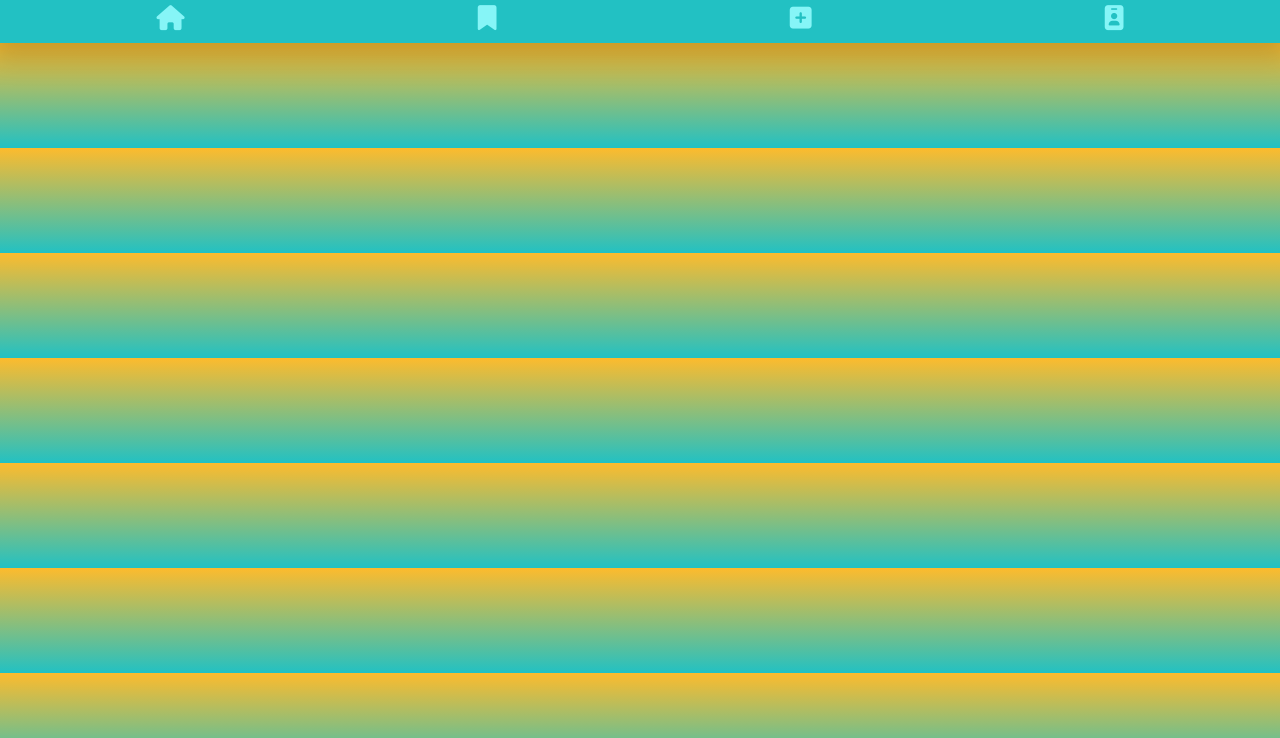
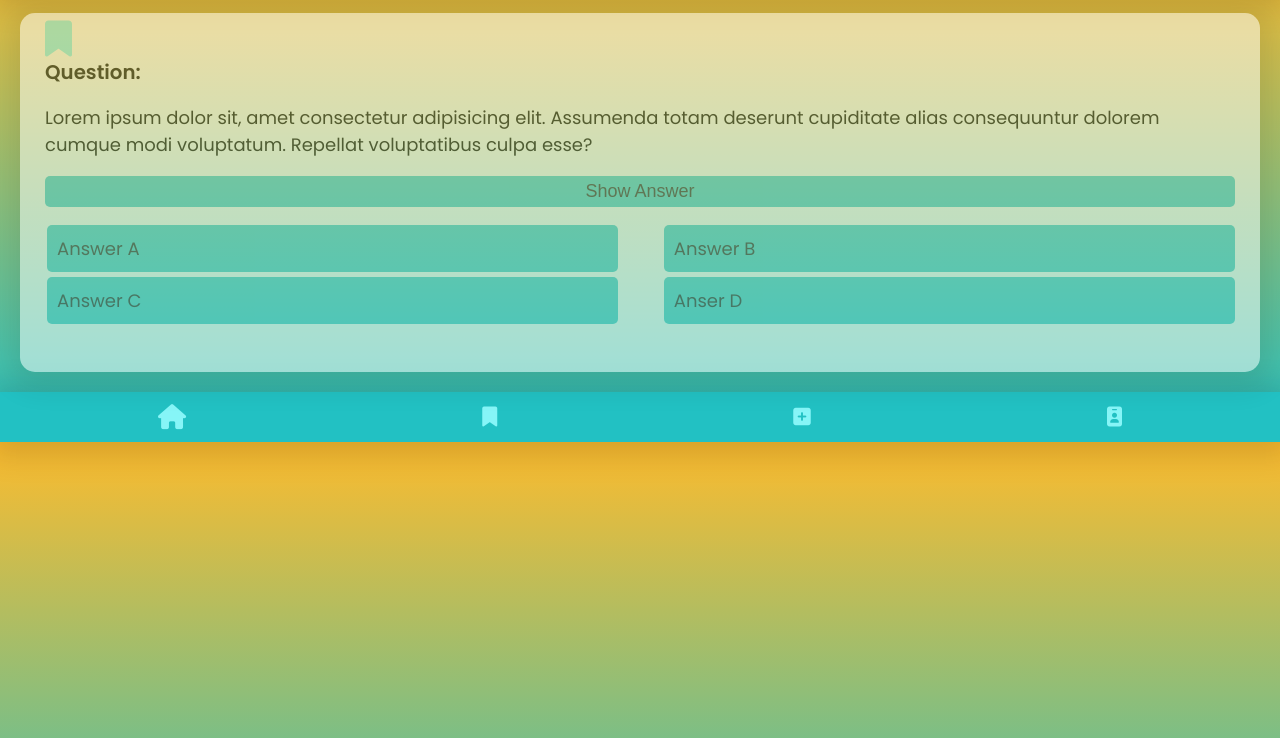
Before and after one commit to aseeba/quiz-app, a website: page index.html in a window 1280 px wide. Shown: the part 62-800 px from the top of the page. Drawn offline with Linux system fonts and the light colour scheme.

Commit message:
Not focused modififactions on several components - try to do better next time

```diff
--- a/components/_base.css
+++ b/components/_base.css
@@ -3,13 +3,13 @@
 }
 
 body {
-  background: rgb(34, 193, 195);
+  background: var(--aqua);
   background: linear-gradient(
     0deg,
     rgba(34, 193, 195, 1) 0%,
     rgba(253, 187, 45, 1) 100%
   );
-  font-family: sans-serif;
+  font-family: 'Poppins', sans-serif;
   font-size: 112.5%;
   line-height: 1.5;
   margin: 0;
--- a/components/_header.css
+++ b/components/_header.css
@@ -1,12 +1,12 @@
 .header {
   background-color: var(--yellow-orange);
-  box-shadow: 1px 4px 29px 10px rgba(26, 19, 5, 0.21);
-  -webkit-box-shadow: 1px 4px 29px 10px rgba(26, 19, 5, 0.21);
-  -moz-box-shadow: 1px 4px 29px 10px rgba(26, 19, 5, 0.21);
+  box-shadow: 1px 4px 29px 10px rgba(26, 19, 5, 0.15);
+  -webkit-box-shadow: 1px 4px 29px 10px rgba(26, 19, 5, 0.15);
+  -moz-box-shadow: 1px 4px 29px 10px rgba(26, 19, 5, 0.15);
 }
 
 .header__heading {
   margin: 0;
   text-align: center;
-  color: #fad687;
+  color: #fad991;
 }
--- a/components/_navigation.css
+++ b/components/_navigation.css
@@ -1,11 +1,9 @@
 .navigation {
   display: flex;
   justify-content: space-around;
-
-  /* align-self: center; */
-  background-color: #22c1c3;
-  box-shadow: 1px 4px 29px 10px rgba(4, 23, 24, 0.21);
-  -webkit-box-shadow: 1px 4px 29px 10px rgba(4, 23, 24, 0.21);
-  -moz-box-shadow: 1px 4px 29px 10px rgba(4, 23, 24, 0.21);
+  background-color: var(--aqua);
+  box-shadow: 1px 4px 29px 10px rgba(4, 23, 24, 0.15);
+  -webkit-box-shadow: 1px 4px 29px 10px rgba(4, 23, 24, 0.15);
+  -moz-box-shadow: 1px 4px 29px 10px rgba(4, 23, 24, 0.15);
   font-size: 20px;
 }
--- a/components/_quiz-card.css
+++ b/components/_quiz-card.css
@@ -1,3 +1,53 @@
 .quiz-card {
-  background-color: var();
+  border-radius: 15px;
+  padding: 25px;
+  margin: 20px;
+  display: grid;
+  grid-template-columns: 1fr;
+  gap: 20px;
 }
+
+.quiz-card__box {
+  background-color: white;
+  opacity: 0.5;
+  box-shadow: var(--box-shadow);
+}
+
+.quiz-card__heading {
+  font-size: 1.1em;
+}
+
+.quiz-card__bookmark--icon {
+  position: absolute;
+  height: 40px;
+  right: 10px;
+  top: -15px;
+}
+
+.quiz-card__btn {
+  background-color: var(--aqua);
+  border: none;
+  border-radius: 5px;
+  opacity: 0.8;
+  width: 100%;
+}
+
+.quiz-card__tag-list {
+  display: flex;
+  flex-wrap: wrap;
+  justify-content: space-between;
+  flex-wrap:
+  margin: 0 0 3px 0;
+  padding: 0;
+}
+
+.quiz-card__tag-list--item {
+  background-color: var(--aqua);
+  box-shadow: 2px 2px 6px var(--box-shadow);
+  list-style-type: none;
+  opacity: 0.8;
+  border-radius: 5px;
+  margin-left: 2px;
+  margin-bottom: 5px;
+  width: 48%;
+}
--- a/components/_utility.css
+++ b/components/_utility.css
@@ -1,3 +1,11 @@
+.p-5 {
+  padding: 5px;
+}
+
 .p-10 {
   padding: 10px;
 }
+
+.m-0 {
+  margin: 0;
+}
--- /dev/null
+++ b/components/_variables.css
@@ -0,0 +1,10 @@
+:root {
+  --aqua: #22c1c3;
+  --light-aqua: #86f5f7;
+  --aqua-darkgrey: #273030;
+  --yellow-orange: #fdbb2d;
+  --light-yellow: #fad991;
+  --yellow-darkgrey: #1b1a18;
+  --white-transparent: rgba(100, 100, 100, 0.5);
+  --box-shadow: 1px 4px 29px 10px rgba(26, 19, 5, 0.21);
+}
--- a/components/index.css
+++ b/components/index.css
@@ -1,7 +1,7 @@
-@import '_base.css';
-@import '_app-grid.css';
-@import '_header.css';
-@import '_navigation.css';
-@import '_utility.css';
-@import '_quiz-card.css';
-@import '_variables.css';
+@import './_base.css';
+@import './_app-grid.css';
+@import './_header.css';
+@import './_navigation.css';
+@import './_utility.css';
+@import './_quiz-card.css';
+@import './_variables.css';
--- a/components/variables.css
+++ /dev/null
@@ -1,8 +0,0 @@
-:root {
-  --aqua: #22c1c3;
-  --yellow-orange: #fdbb2d;
-  --aqua-darkgrey: #273030;
-  --yellow-darkgrey: #1b1a18;
-  --light-aqua: #86f5f7;
-  --white-transparent: rgba(100, 100, 100, 0.5);
-}
--- a/index.html
+++ b/index.html
@@ -5,6 +5,11 @@
     <meta name="viewport" content="width=device-width, initial-scale=1.0" />
     <title>QUIZ APP</title>
     <link rel="stylesheet" href="./components/index.css" />
+    <link rel="preconnect" href="https://fonts.gstatic.com" />
+    <link
+      href="https://fonts.googleapis.com/css2?family=Poppins:wght@300;400;600&display=swap"
+      rel="stylesheet"
+    />
     <script
       src="https://kit.fontawesome.com/87c9eac3be.js"
       crossorigin="anonymous"
@@ -16,30 +21,53 @@
     </section>
     <section class="content">
       <head></head>
-      <main></main>
+      <main>
+        <section class="quiz-card quiz-card__box">
+          <i
+            class="fas fa-bookmark fa-lg"
+            title="Bookmarks"
+            style="color: #86f5f7; font-size: 2em"
+          ></i>
+          <article class="quiz-card_text m-0">
+            <h2 class="quiz-card__heading m-0">Question:</h2>
+            <p>
+              Lorem ipsum dolor sit, amet consectetur adipisicing elit.
+              Assumenda totam deserunt cupiditate alias consequuntur dolorem
+              cumque modi voluptatum. Repellat voluptatibus culpa esse? &nbsp;
+            </p>
+            <button class="quiz-card__btn p-5">Show Answer</button>
+            <ul class="quiz-card__tag-list p-10">
+              <li class="quiz-card__tag-list--item p-10">Answer A</li>
+              <li class="quiz-card__tag-list--item p-10">Answer B</li>
+              <li class="quiz-card__tag-list--item p-10">Answer C</li>
+              <li class="quiz-card__tag-list--item p-10">Anser D</li>
+            </ul>
+          </article>
+        </section>
+      </main>
     </section>
     <section class="navigation p-10">
-      <a href="index.html"
-        ><i class="fas fa-home fa-lg" title="Home" style="color: #86f5f7"></i
+      <a href="index.html">
+        <i class="fas fa-home fa-lg" title="Home" style="color: #86f5f7" ;> </i
       ></a>
       <a href="bookmark.html"
         ><i
-          class="fas fa-bookmark fa-lg"
-          title="Bookmarks"
+          class="fas fa-bookmark fa-lg;"
+          title="Bookmarks;"
           style="color: #86f5f7"
         ></i
       ></a>
       <a href="create.html"
         ><i
-          class="fas fa-plus-square fa-lg"
+          class="fas fa-plus-square fa-lg;"
           style="color: #86f5f7"
           title="Create"
         ></i
       ></a>
       <a href="profile.html"
         ><i
-          class="fas fa-id-badge fa-lg"
-          title="Profile"
+          class="fas fa-id-badge fa-lg;"
+          title="Profile;"
           style="color: #86f5f7"
         ></i
       ></a>
```
